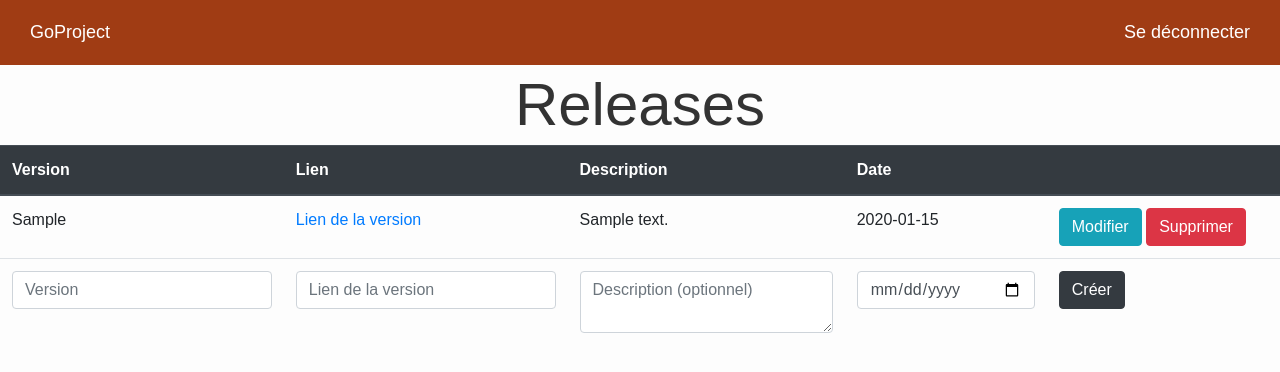
After one commit to ngiachino/grp1_eq8_dev, a PHP site: page /release.php in a window 1280 px wide. The commit adds this page. Shown: the top 372 px of the page. Run offline with PHP 8.4, Linux system fonts and the light colour scheme; the visitor is signed in with stand-in values (Sample User, id 1); tables that the repository leaves empty hold one stand-in row (values such as "Sample post").

Commit message:
Ajout des releases + Mise à jour init_db

```diff
--- a/app/projet.php
+++ b/app/projet.php
@@ -74,7 +74,7 @@ $result1 = mysqli_query($conn, $query);
         </div>
 
         <div class="col-sm">
-            <a class="projectComponent" href="#">
+            <a class="projectComponent" href="release.php">
                 <h2>Les releases</h2>
             </a>
         </div>
--- /dev/null
+++ b/app/release.php
@@ -0,0 +1,92 @@
+<?php
+
+include '../database/DBconnect.php';
+include 'releaseManagement.php';
+$conn = connect();
+session_start();
+
+// Check connection
+if ($conn->connect_error) {
+    die("Connection failed: " . $conn->connect_error);
+}
+if($_SESSION['projectId'] == null){
+  header("Location:index.php");
+}
+
+$idProjet = $_SESSION['projectId'];
+addRelease($conn,$idProjet);
+$query = "SELECT VERSION,DESCRIPTION,DATE_RELEASE,URL_DOCKER FROM `release` WHERE ID_PROJET = '$idProjet' ORDER BY DATE_RELEASE";
+$result = mysqli_query($conn, $query);
+if($result === FALSE){
+    echo "Error: " . $query . "<br>" . $conn->error . "<br>";
+}
+?>
+
+<!DOCTYPE html>
+<html lang="fr">
+
+<head>
+    <?php include './defaultHead.php'; ?>
+    <title>Release - GoProject</title>
+    <link href="../assets/css/projet.css" rel="stylesheet">
+</head>
+
+<body>
+<div class="menuBar">
+    <div class="float-left">
+        <a href="profil.php">GoProject</a>
+    </div>
+    <div class="float-right">
+        <a class="disconnect" href="./index.php">Se déconnecter</a>
+    </div>
+</div>
+<form method="POST" id="newReleaseForm"></form>
+<h1>Releases</h1>
+<table class="table" id="releasesList" summary="Table des releases du projet">
+  <thead class="thead-dark">
+    <tr>
+      <th scope="col">Version</th>
+      <th scope="col">Lien</th>
+      <th scope="col">Description</th>
+      <th scope="col">Date</th>
+      <th scope="col"></th>
+    </tr>
+  </thead>
+  <tbody>
+  <?php
+    while($row = mysqli_fetch_row($result)){?>
+
+    <tr>
+      <td><?php echo $row[0];?></td>
+      <td><a href="<?php echo $row[3];?>">Lien de la version</a></td>
+      <td><?php echo $row[1];?></td>
+      <td><?php echo $row[2];?></td>
+      <td>
+          <input class="btn btn-info" type="submit" name="modify" value="Modifier">
+          <input class="btn btn-danger" type="submit" name="delete" value="Supprimer">
+      </td>
+    </tr>
+    <?php
+      }
+    ?>
+    <tr>
+        <td>
+            <input class="form-control" type="text" name="version" form="newReleaseForm" maxlength="10" placeholder="Version" required>
+        </td>
+        <td>
+            <input class="form-control" type="text" name="lien" form="newReleaseForm" maxlength="100" placeholder="Lien de la version" required>
+        </td>
+        <td>
+            <textarea class="form-control" name="description" form="newReleaseForm" maxlength="500" placeholder="Description (optionnel)"></textarea>
+        </td>
+        <td>
+            <input type="date" class="form-control" form="newReleaseForm" name="date" required>
+        </td>
+        <td>
+            <input class="btn btn-dark" type="submit" name="submit" value="Créer" form="newReleaseForm">
+        </td>
+    </tr>
+  </tbody>
+</table>
+</body>
+</html>
--- /dev/null
+++ b/app/releaseManagement.php
@@ -0,0 +1,15 @@
+<?php
+function addRelease($conn, $idProjet){
+    if (isset($_POST['submit'])) {
+        $description = $_POST['description'];
+        $version = $_POST['version'];
+        $lien = $_POST['lien'];
+        $date = $_POST['date'];
+        $query = "INSERT INTO `release` (VERSION,DESCRIPTION,DATE_RELEASE,URL_DOCKER,ID_PROJET)
+            VALUES ('$version','$description','$date','$lien','$idProjet')";
+        if (mysqli_query($conn, $query) === FALSE) {
+            echo "Error: " . $query . "<br>" . $conn->error . "<br>";
+        }
+    }
+}
+?>
```
Also changed, not shown: database/init_db.sql (+12 -5 lines).
